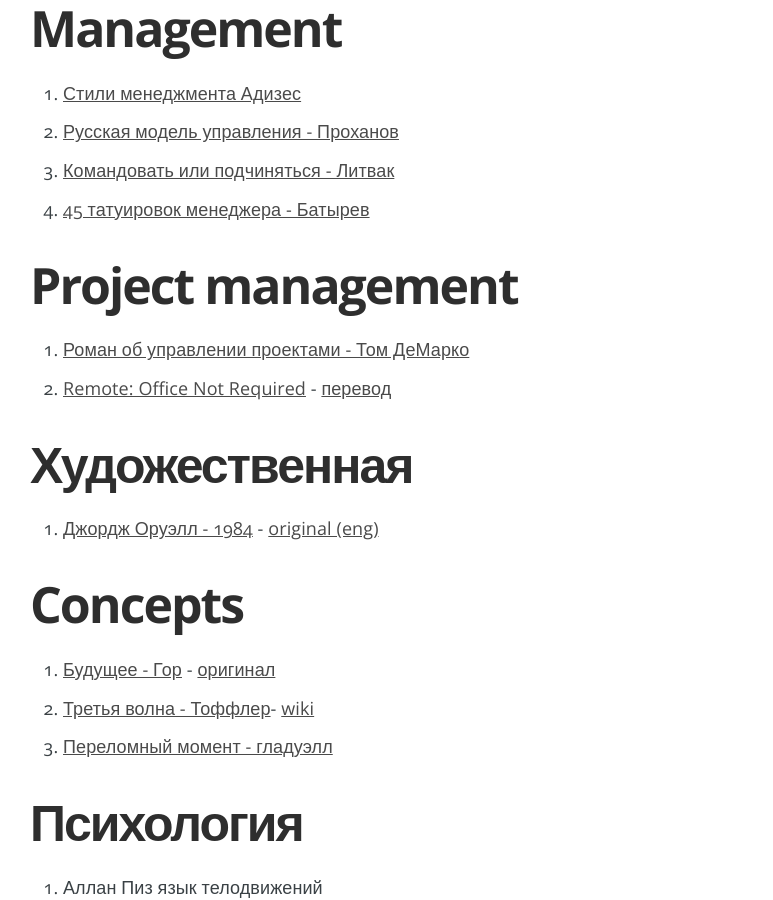
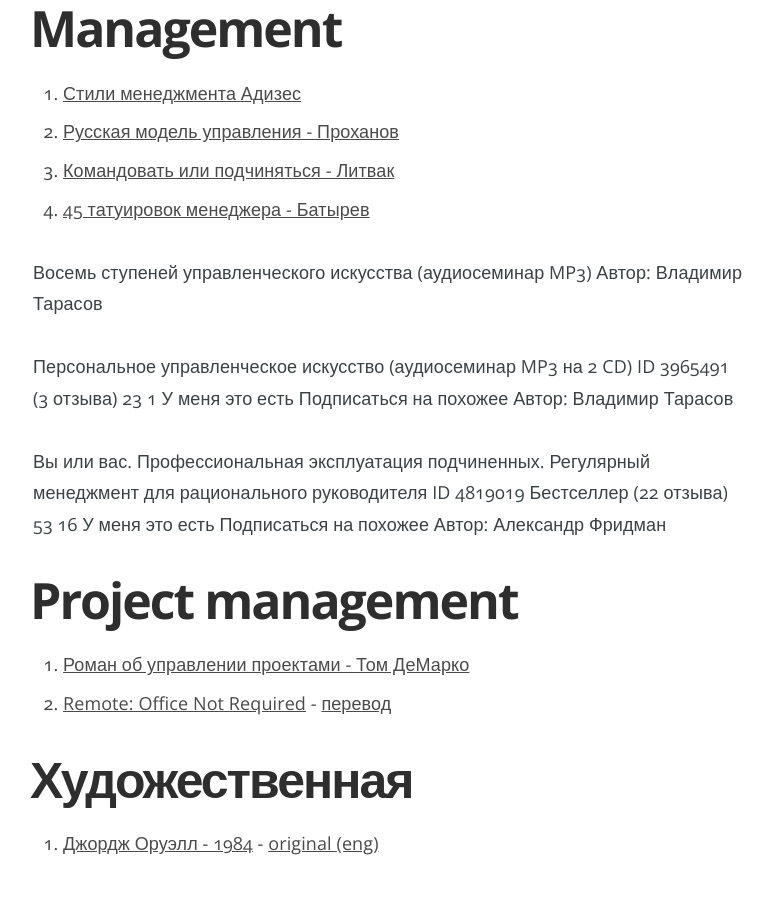
Before and after one commit to vetal232/vetal232.github.io, a Jekyll site: the page built from _posts/2015-02-23-books.markdown, in a window 1280 px wide and 900 px high, scrolled down 974 px. Shown: the whole window, without its empty margins (252-1025 px from the left). Built offline with Jekyll 4.4.1, drawn with Linux system fonts in a browser that asks for light colours.

Commit message:
Update 2015-02-23-books.markdown

```diff
--- a/_posts/2015-02-23-books.markdown
+++ b/_posts/2015-02-23-books.markdown
@@ -33,6 +33,25 @@
 3. [Русская модель управления - Проханов](http://www.litres.ru/aleksandr-prohorov/russkaya-model-upravleniya/)
 4. [Командовать или подчиняться - Литвак](http://www.ozon.ru/context/detail/id/3830563/)
 5. [45 татуировок менеджера - Батырев](http://www.mann-ivanov-ferber.ru/books/paperbook/tattoos/)
+
+Восемь ступеней управленческого искусства (аудиосеминар MP3)
+Автор: Владимир Тарасов
+
+Персональное управленческое искусство (аудиосеминар MP3 на 2 CD)
+ID 3965491
+ (3 отзыва)   23   1  У меня это есть  Подписаться на похожее
+Автор: Владимир Тарасов
+
+Вы или вас. Профессиональная эксплуатация подчиненных. Регулярный менеджмент для рационального руководителя
+ID 4819019
+Бестселлер
+ (22 отзыва)   53   16  У меня это есть  Подписаться на похожее
+Автор: Александр Фридман
+
+
+
+
+
 
 #Project management
 
```
